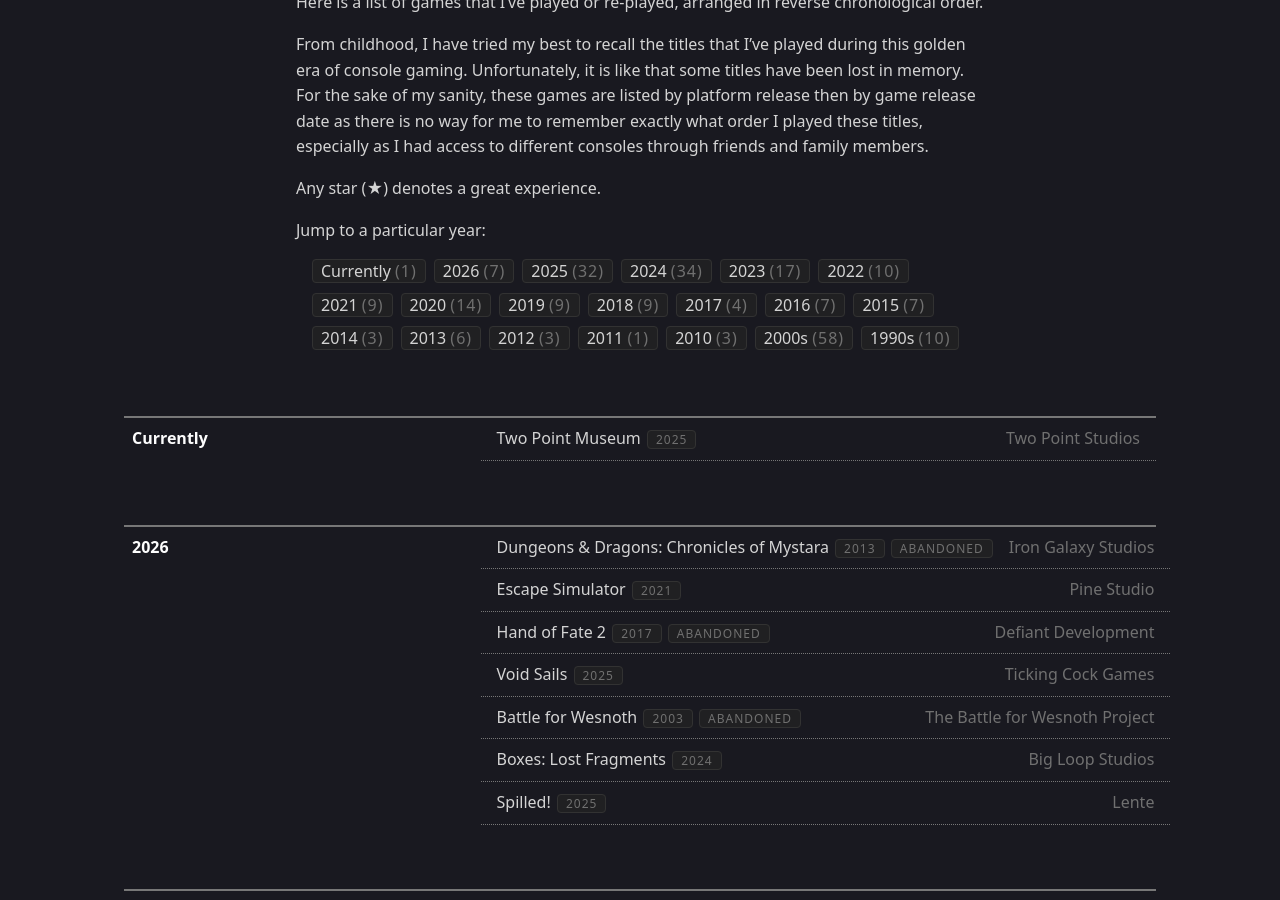
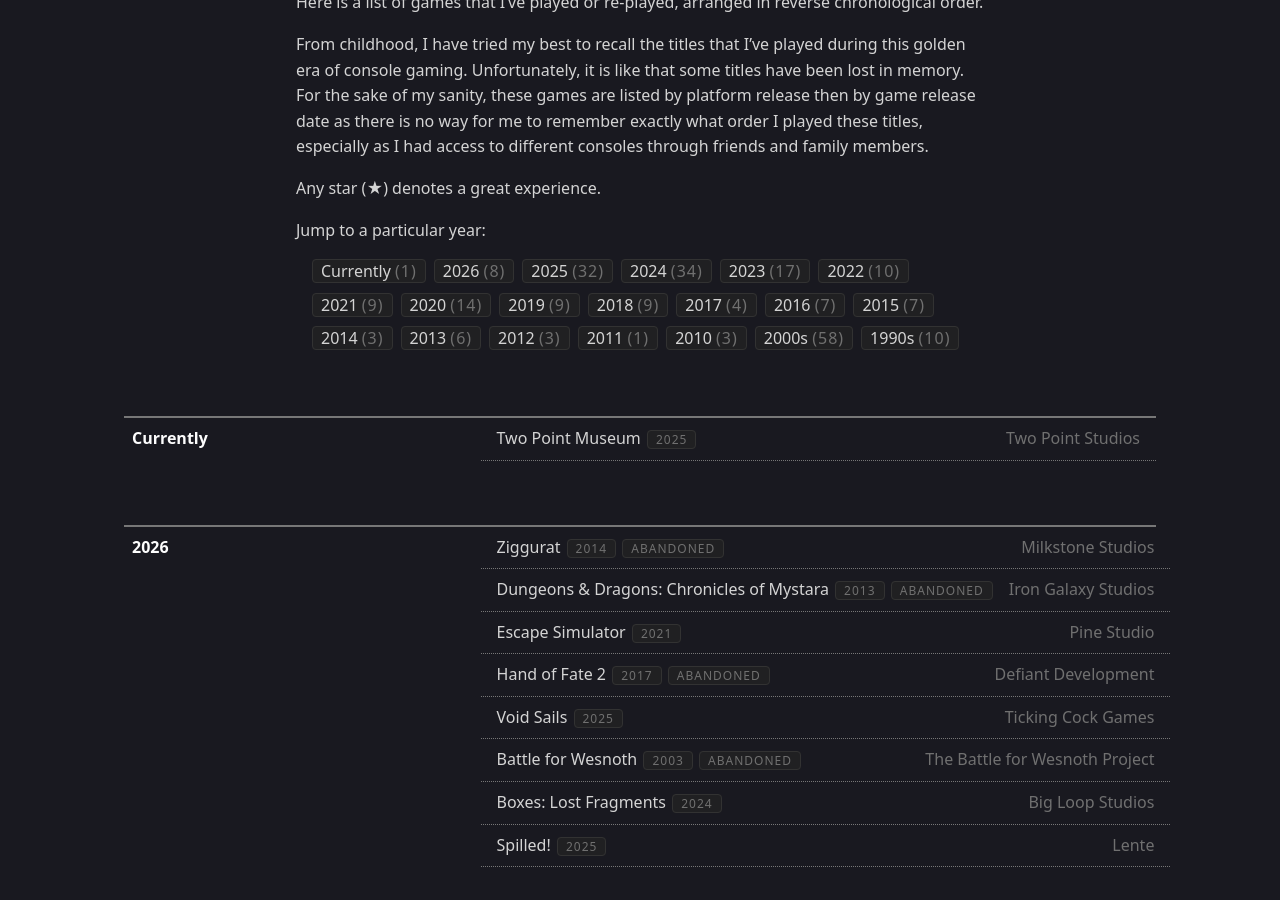
Before and after one commit to KlazHTT/personal-website, a Jekyll site: the page built from pages/gaming.md, in a window 1280 px wide and 900 px high, scrolled down 370 px. Built offline with Jekyll 4.4.1, drawn with Linux system fonts in a browser that asks for light colours.

Commit message:
Update games.yml

```diff
--- a/_data/games.yml
+++ b/_data/games.yml
@@ -6,6 +6,10 @@
       status:
 - year: 2026
   games:
+    - title: Ziggurat
+      developer: Milkstone Studios
+      released: 2014
+      status: Abandoned
     - title: "Dungeons & Dragons: Chronicles of Mystara"
       developer: Iron Galaxy Studios
       released: 2013
```
